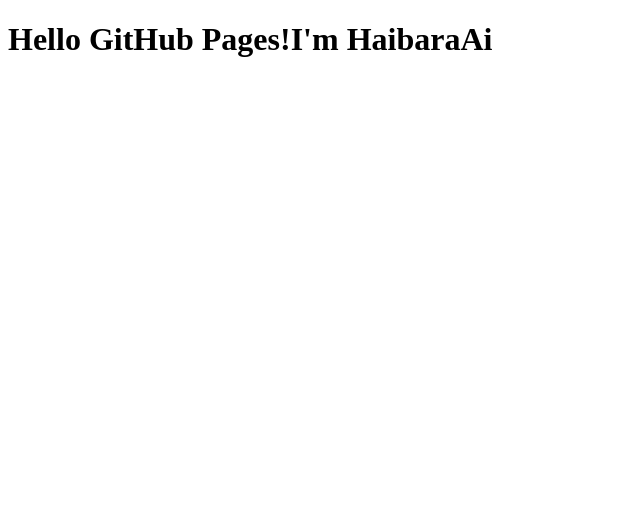
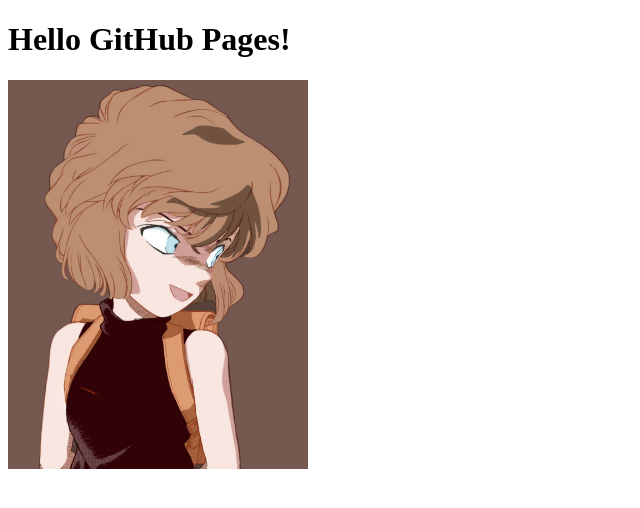
Before and after one commit to Harbara-Ai/Harbara-Ai.github.io, a plain HTML site: page index.html in a window 1280 px wide. Shown: the whole page, without its empty margins (0-640 px from the left). Drawn offline with Linux system fonts and the light colour scheme.

Commit message:
Update index.html

```diff
--- a/index.html
+++ b/index.html
@@ -2,6 +2,7 @@
 <html>
 <head><title>Hello</title></head>
 <body>
-  <h1>Hello GitHub Pages!I'm HaibaraAi</h1>
+  <h1>Hello GitHub Pages!</h1>
+  <img src="me.png" alt="My Photo" width="300">
 </body>
 </html>
```
